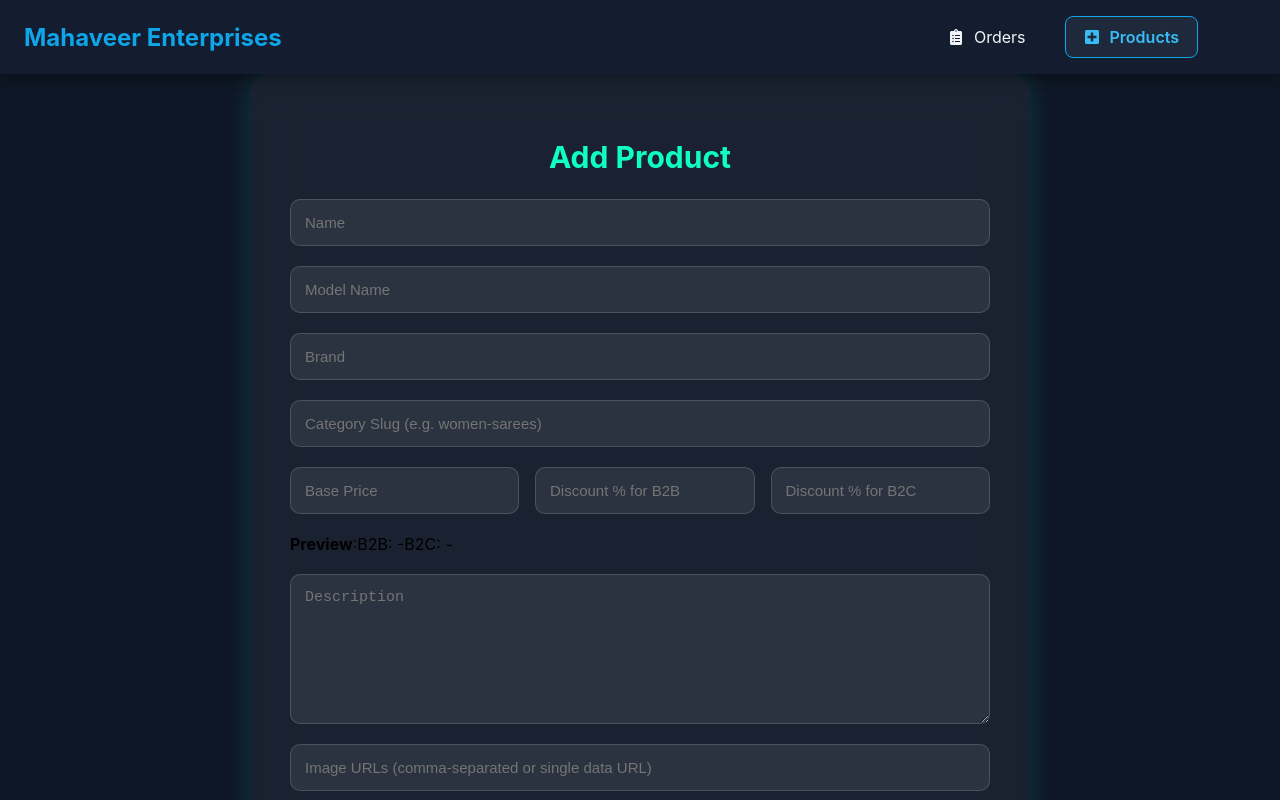
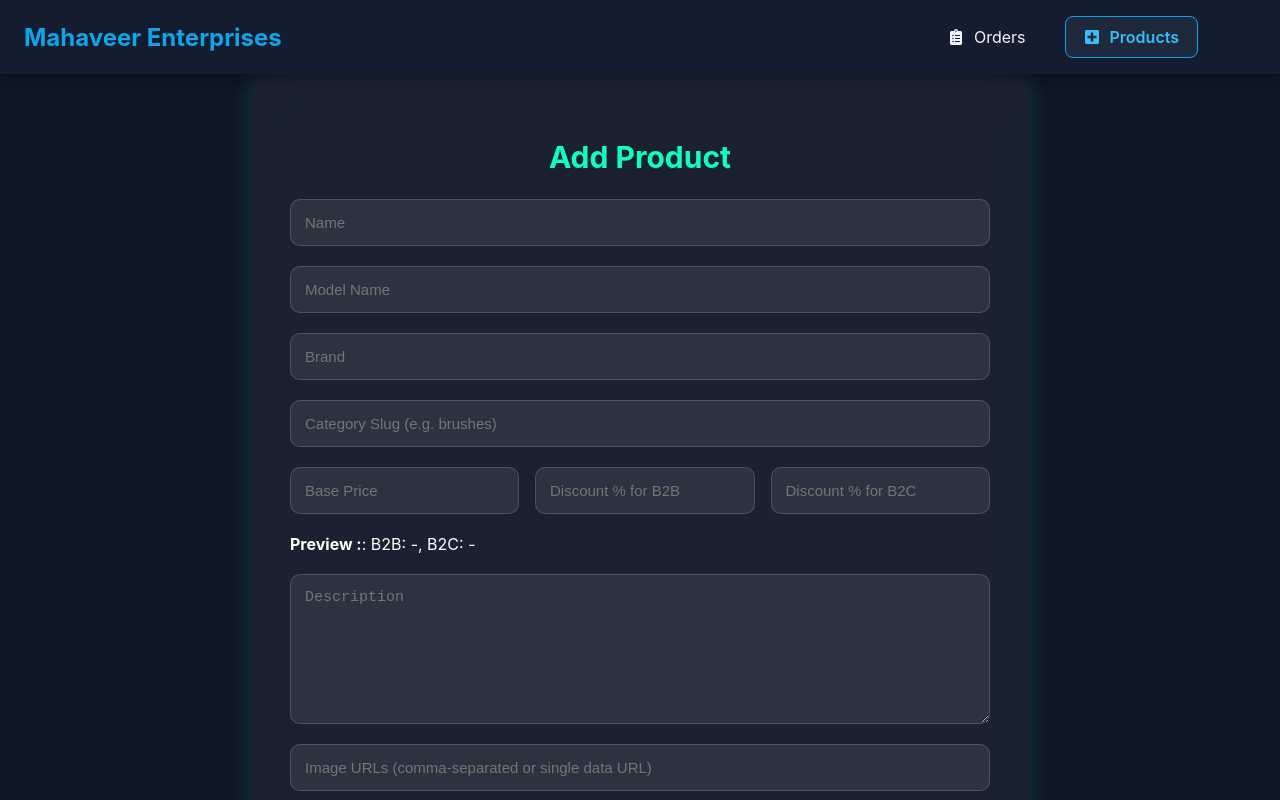
Before and after one commit to Mahaveerpaperenterprises/admin, a React (Create React App) app: page /add-product in a window 1280 px wide. Shown: the top 800 px of the page. Built offline with nearby package versions, Linux system fonts and the light colour scheme.

Commit message:
navlinks feature is completed

```diff
--- a/src/pages/AddProduct.css
+++ b/src/pages/AddProduct.css
@@ -22,7 +22,9 @@
   color: #0fffc1;
   margin-bottom: 1.5rem;
 }
-
+.price-preview{
+  color: white;
+}
 .addProduct-form {
   display: flex;
   flex-direction: column;
--- a/src/pages/AddProduct.js
+++ b/src/pages/AddProduct.js
@@ -30,16 +30,27 @@
     return { priceAfterB2B, priceAfterB2C };
   }, [formData.price, formData.discount_b2b, formData.discount_b2c]);
 
+  const normalizeCategory = (v) =>
+    v
+      .toLowerCase()
+      .trim()
+      .replace(/[\\/]+/g, '-')
+      .replace(/\s+/g, '-')
+      .replace(/[^a-z0-9-]/g, '-')
+      .replace(/-+/g, '-');
+
   const handleChange = (e) => {
     const { name, value, type, checked } = e.target;
-
-    // keep % fields numeric only but allow empty string
     if ((name === 'discount_b2b' || name === 'discount_b2c') && value !== '') {
       const asNumber = Number(value);
-      if (Number.isNaN(asNumber)) return; // ignore non-numeric
-      if (asNumber < 0 || asNumber > 100) return; // enforce 0-100 in UI
+      if (Number.isNaN(asNumber)) return;
+      if (asNumber < 0 || asNumber > 100) return;
     }
-
+    if (name === 'category_slug') {
+      const normalized = normalizeCategory(value);
+      setFormData((prev) => ({ ...prev, [name]: normalized }));
+      return;
+    }
     setFormData((prev) => ({
       ...prev,
       [name]: type === 'checkbox' ? checked : value,
@@ -53,8 +64,6 @@
   const handleSubmit = async (e) => {
     e.preventDefault();
     setMessage('');
-
-    // Basic guard: price must be >= 0
     const priceNum = parseFloat(formData.price || '0');
     if (Number.isNaN(priceNum) || priceNum < 0) {
       setMessage('❌ Price must be a non-negative number');
@@ -66,16 +75,11 @@
     fd.append('model_name', formData.model_name);
     fd.append('brand', formData.brand);
     fd.append('category_slug', formData.category_slug);
-    fd.append('price', formData.price || ''); // base price
-
-    // NEW: send the two discount fields (%)
-    // Use snake_case to make it explicit in the payload; update backend accordingly.
+    fd.append('price', formData.price || '');
     fd.append('discount_b2b', formData.discount_b2b === '' ? '0' : String(formData.discount_b2b));
     fd.append('discount_b2c', formData.discount_b2c === '' ? '0' : String(formData.discount_b2c));
-
     fd.append('description', formData.description);
     fd.append('published', String(formData.published));
-
     if (formData.imageUrls) {
       fd.append('imageUrls', formData.imageUrls);
     }
@@ -86,9 +90,7 @@
         method: 'POST',
         body: fd,
       });
-
       const data = await res.json().catch(() => ({}));
-
       if (res.ok) {
         setMessage('✅ Product added successfully');
         setFormData({
@@ -107,7 +109,7 @@
       } else {
         setMessage(`❌ ${data.error || 'Error occurred'}`);
       }
-    } catch (err) {
+    } catch {
       setMessage('❌ Server error');
     }
   };
@@ -117,39 +119,17 @@
       <AdminNavbar />
       <div className="addProduct-container">
         <h2 className="addProduct-title">Add Product</h2>
-
         <form className="addProduct-form" onSubmit={handleSubmit}>
-          <input
-            name="name"
-            value={formData.name}
-            onChange={handleChange}
-            placeholder="Name"
-            required
-          />
-
-          <input
-            name="model_name"
-            value={formData.model_name}
-            onChange={handleChange}
-            placeholder="Model Name"
-          />
-
-          <input
-            name="brand"
-            value={formData.brand}
-            onChange={handleChange}
-            placeholder="Brand"
-            required
-          />
-
+          <input name="name" value={formData.name} onChange={handleChange} placeholder="Name" required />
+          <input name="model_name" value={formData.model_name} onChange={handleChange} placeholder="Model Name" />
+          <input name="brand" value={formData.brand} onChange={handleChange} placeholder="Brand" required />
           <input
             name="category_slug"
             value={formData.category_slug}
             onChange={handleChange}
-            placeholder="Category Slug (e.g. women-sarees)"
+            placeholder="Category Slug (e.g. brushes)"
             required
           />
-
           <div className="price-row">
             <input
               name="price"
@@ -161,9 +141,6 @@
               placeholder="Base Price"
               required
             />
-
-            {/* REMOVED: discountedPrice
-                ADDED: discount_b2b and discount_b2c (percentage) */}
             <input
               name="discount_b2b"
               type="number"
@@ -175,7 +152,6 @@
               placeholder="Discount % for B2B"
               title="Percentage discount for B2B customers (0–100)"
             />
-
             <input
               name="discount_b2c"
               type="number"
@@ -188,14 +164,13 @@
               title="Percentage discount for B2C customers (0–100)"
             />
           </div>
-
-          {/* Quick preview of computed prices */}
           <div className="price-preview">
-            <span><strong>Preview</strong>:</span>
-            <span>B2B: {priceAfterB2B ? `₹${priceAfterB2B}` : '-'}</span>
-            <span>B2C: {priceAfterB2C ? `₹${priceAfterB2C}` : '-'}</span>
+            <span>
+              <strong>Preview :</strong>:
+            </span>
+            <span> B2B: {priceAfterB2B ? `₹${priceAfterB2B}` : '-'}</span>,
+            <span> B2C: {priceAfterB2C ? `₹${priceAfterB2C}` : '-'}</span>
           </div>
-
           <textarea
             name="description"
             value={formData.description}
@@ -203,34 +178,19 @@
             placeholder="Description"
             required
           />
-
           <input
             name="imageUrls"
             value={formData.imageUrls}
             onChange={handleChange}
             placeholder="Image URLs (comma-separated or single data URL)"
           />
-
-          <input
-            type="file"
-            multiple
-            accept="image/*"
-            onChange={handleFileChange}
-          />
-
+          <input type="file" multiple accept="image/*" onChange={handleFileChange} />
           <label className="published-checkbox">
-            <input
-              type="checkbox"
-              name="published"
-              checked={formData.published}
-              onChange={handleChange}
-            />
+            <input type="checkbox" name="published" checked={formData.published} onChange={handleChange} />
             Published
           </label>
-
           <button type="submit">Submit Product</button>
         </form>
-
         {message && <p className="submit-message">{message}</p>}
       </div>
     </div>
```
